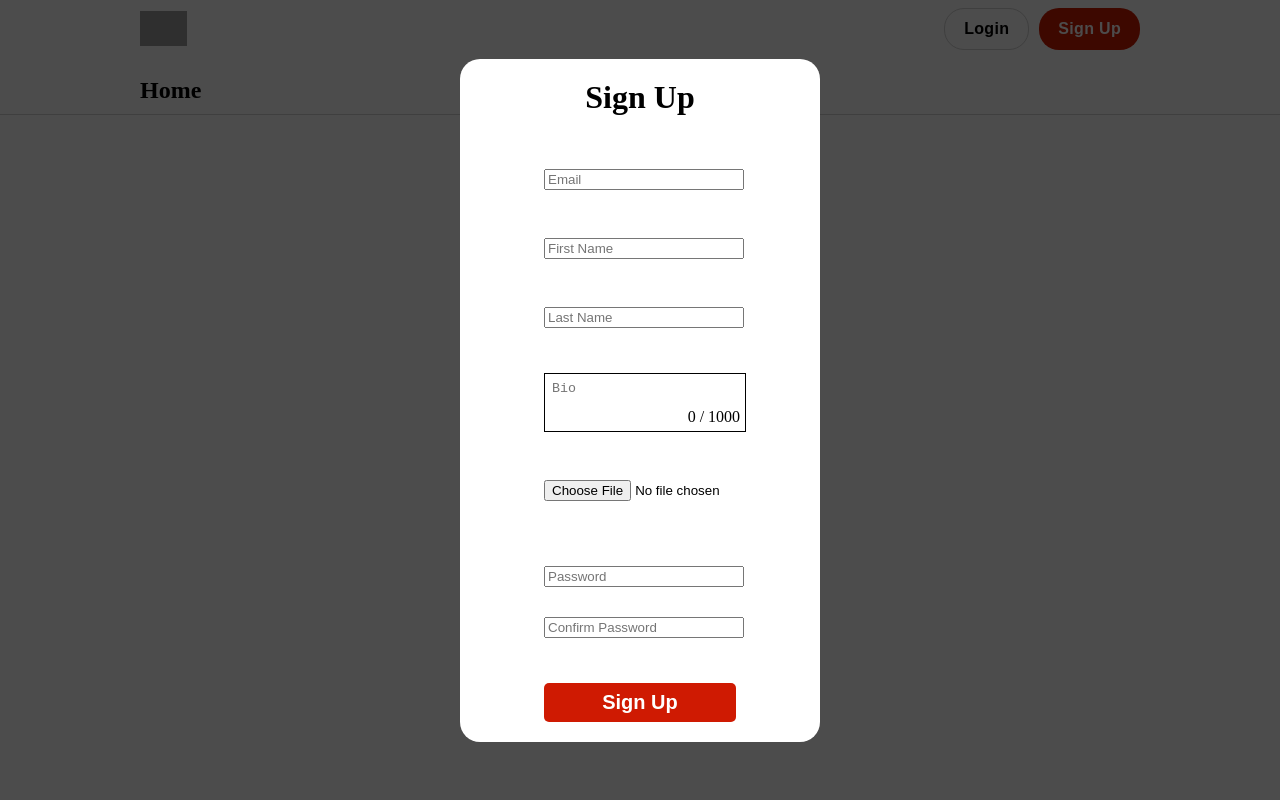
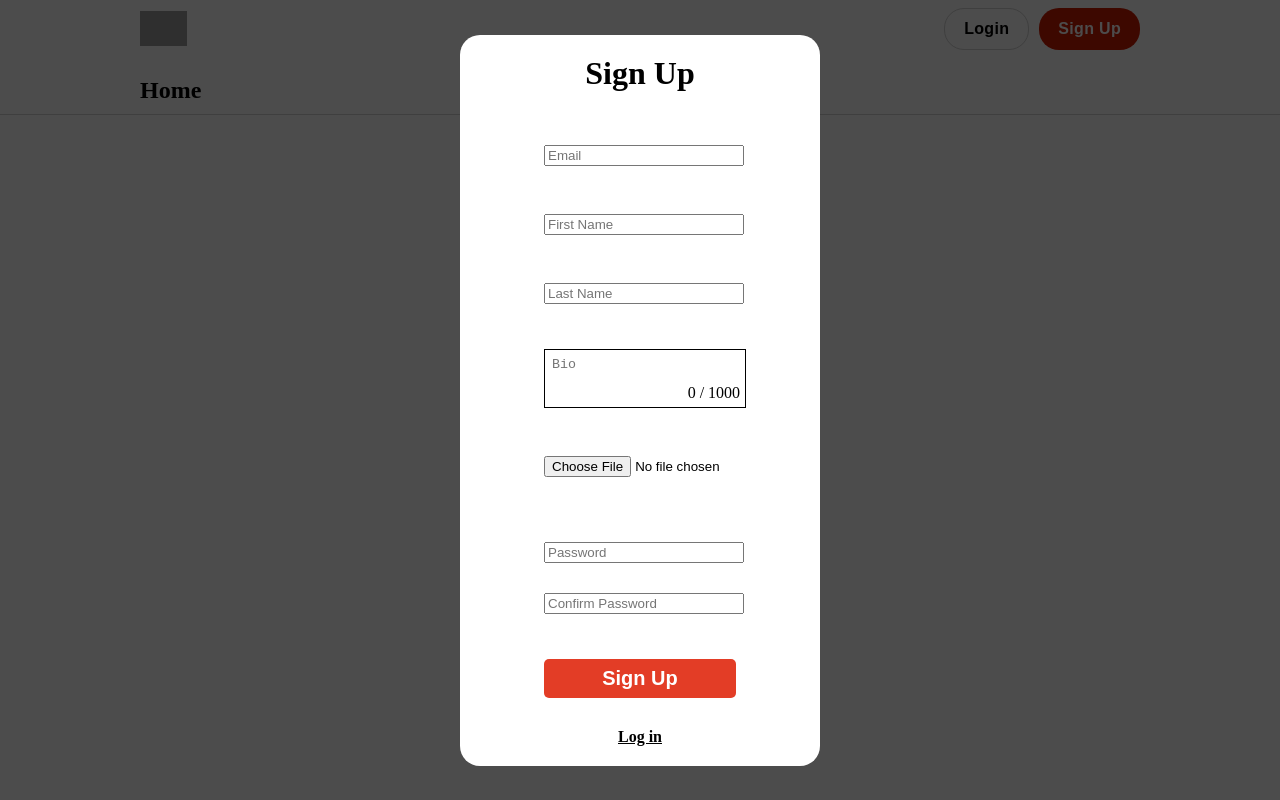
Before and after one commit to Promingy/Capstone, a React (Vite) app in the folder react-vite/: page /recipes/1 in a window 1280 px wide. Both pictures are taken after a click on the element "Sign Up". Built offline with nearby package versions, Linux system fonts and the light colour scheme; no server answers; grey boxes are pictures that could not be loaded.

Commit message:
Login/Signup modals now link to one another

```diff
--- a/react-vite/src/components/LoginFormModal/LoginForm.css
+++ b/react-vite/src/components/LoginFormModal/LoginForm.css
@@ -33,7 +33,7 @@
 .login_button_submit,
 .demo_button_submit {
     margin-top: 20px;
-    background-color: #CF1A02;
+    background-color: #E33D26;
     border-radius: 5px;
     border: none;
     color: white;
@@ -44,12 +44,43 @@
     cursor: pointer;
 }
 
+.login_button_submit:hover {
+    background-color: #D02E1E;
+}
+
+.login_button_submit:active {
+    background-color: #BB1F17;
+}
+
 .demo_button_submit {
     background-color: lightgrey;
     color: black;
+}
+
+.demo_button_submit:hover {
+    background-color: #c1bbbb;
+}
+
+.demo_button_submit:active {
+    background-color: #afafaf;
 }
 
 .login_error_inputs {
     box-shadow: 0 0 10px red;
     border: none;
 }
+
+.or_sign_up {
+    margin: 10px auto 0;
+    text-decoration: underline;
+    cursor: pointer;
+    font-weight: bold;
+}
+
+.or_sign_up:hover {
+    color:#E33D26
+}
+
+.or_sign_up:active {
+    color: #BB1F17
+}
--- a/react-vite/src/components/LoginFormModal/LoginFormModal.jsx
+++ b/react-vite/src/components/LoginFormModal/LoginFormModal.jsx
@@ -2,6 +2,7 @@ import { useState } from "react";
 import { thunkLogin } from "../../redux/session";
 import { useDispatch } from "react-redux";
 import { useModal } from "../../context/Modal";
+import SignupFormModal from '../SignupFormModal'
 import "./LoginForm.css";
 
 function LoginFormModal() {
@@ -9,7 +10,7 @@ function LoginFormModal() {
   const [email, setEmail] = useState("");
   const [password, setPassword] = useState("");
   const [errors, setErrors] = useState({});
-  const { closeModal } = useModal();
+  const { closeModal, setModalContent } = useModal();
   const [submitted, setSubmitted] = useState(false)
   const demoUser = {
     email: 'demo@aa.io',
@@ -66,6 +67,7 @@ function LoginFormModal() {
         </label>
         <button className="login_button_submit" type="submit">Log In</button>
         <button type='button' className="demo_button_submit" onClick={() => dispatch(thunkLogin(demoUser)).then(closeModal)}>Demo User</button>
+        <span className="or_sign_up" onClick={() => setModalContent(<SignupFormModal />)}>Sign up</span>
       </form>
     </div>
   );
--- a/react-vite/src/components/MainPage/MainPage.jsx
+++ b/react-vite/src/components/MainPage/MainPage.jsx
@@ -4,9 +4,11 @@ import './MainPage.css'
 import { thunkGetAllRecipes } from '../../redux/recipe'
 import RecipeTile from './RecipeTile'
 import { thunkGetDropdowns } from '../../redux/dropdown'
+import { useModal } from '../../context/Modal'
 
 export default function MainPage() {
     const dispatch = useDispatch()
+    const { closeModal } = useModal()
     let recipes = useSelector(state => state.recipes)
     recipes = recipes.categories
     const dropdowns = useSelector(state => state.dropdowns.categories)
@@ -14,6 +16,7 @@ export default function MainPage() {
     useEffect(() => {
         dispatch(thunkGetAllRecipes())
         dispatch(thunkGetDropdowns())
+        closeModal()
     }, [dispatch])
 
     return (
--- a/react-vite/src/components/SelectedRecipe/SelectedRecipe.jsx
+++ b/react-vite/src/components/SelectedRecipe/SelectedRecipe.jsx
@@ -9,6 +9,7 @@ import Review from '../Review'
 import OpenModalButton from '../OpenModalButton/OpenModalButton'
 import ConfirmDelete from '../ConfirmDelete'
 import SignUpFormModal from '../SignupFormModal'
+import LoginFormModal from '../LoginFormModal'
 import { useModal } from '../../context/Modal'
 import { Modal } from '../../context/Modal'
 
@@ -20,10 +21,24 @@ export default function SelectedRecipe() {
     const {setModalContent, closeable} = useModal()
 
     useEffect(() => {
-        if (sessionUser) return closeable(true)
+        // get body to disable scroll
+        const body = document.getElementsByTagName('body')
 
+        // if user is logged in, re-enable scroll
+        if (sessionUser) {
+            body[0]?.classList.remove('no_scroll')
+            return closeable(true)
+        }
+
+        // disable scroll
+        body[0]?.classList?.add('no_scroll')
+
+        // scroll back to top of screen
+        window.scrollTo({behavior: "smooth", top: 0})
+
+        // disable ability to close modal and open modal
         closeable(false)
-        setModalContent(<SignUpFormModal />)
+        setModalContent(<LoginFormModal />)
     }, [sessionUser])
 
     recipeId = recipeId.split('-')[0]
@@ -70,7 +85,6 @@ export default function SelectedRecipe() {
 
     return (
         <div className={`spacer selected_recipe ${!sessionUser && 'no_scroll'}`}>
-            {/* {!sessionUser && <Modal closeable={false}/>} */}
             <div className='header_image_title'>
                 <div className='single_title_owner'>
                     <h1 >{recipe.title}</h1>
--- a/react-vite/src/components/SignupFormModal/SignupFormModal.jsx
+++ b/react-vite/src/components/SignupFormModal/SignupFormModal.jsx
@@ -5,6 +5,7 @@ import { thunkSignup } from "../../redux/session";
 import TextareaAutoSize from 'react-textarea-autosize'
 import "./SignupForm.css";
 import { thunkDeleteImage, thunkUploadImage } from "../../redux/recipe";
+import LoginFormModal from "../LoginFormModal/LoginFormModal";
 
 function SignupFormModal() {
   const dispatch = useDispatch();
@@ -16,7 +17,7 @@ function SignupFormModal() {
   const [password, setPassword] = useState("");
   const [confirmPassword, setConfirmPassword] = useState("");
   const [errors, setErrors] = useState({});
-  const { closeModal } = useModal();
+  const { closeModal, setModalContent } = useModal();
   const [submitted, setSubmitted] = useState(false)
 
   const handleSubmit = async (e) => {
@@ -144,6 +145,7 @@ function SignupFormModal() {
           />
         </label>
         <button className="login_button_submit" disabled={bio.length > 1000} type="submit">Sign Up</button>
+        <span className="or_sign_up" onClick={() => setModalContent(<LoginFormModal />)}>Log in</span>
       </form>
     </div>
   );
```
